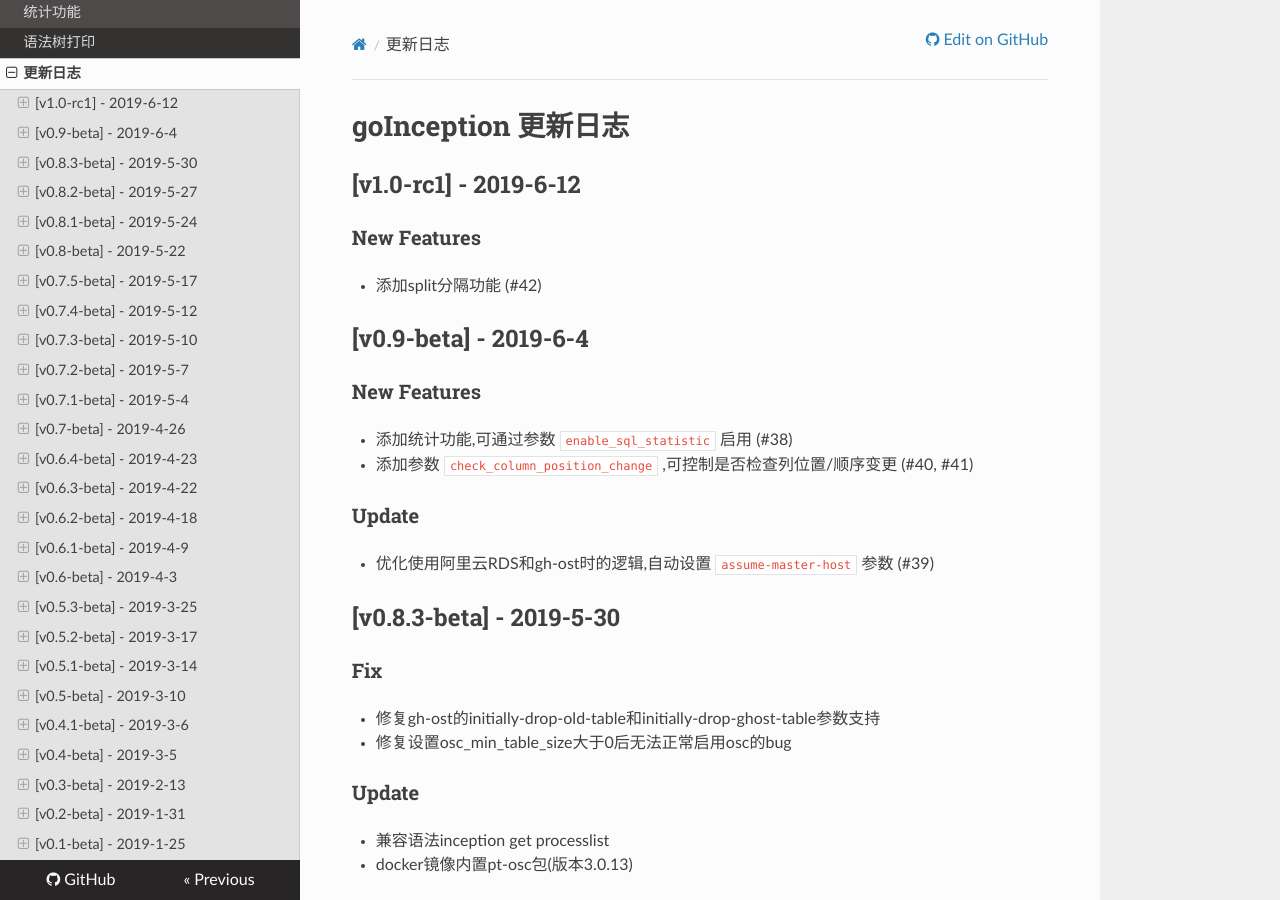
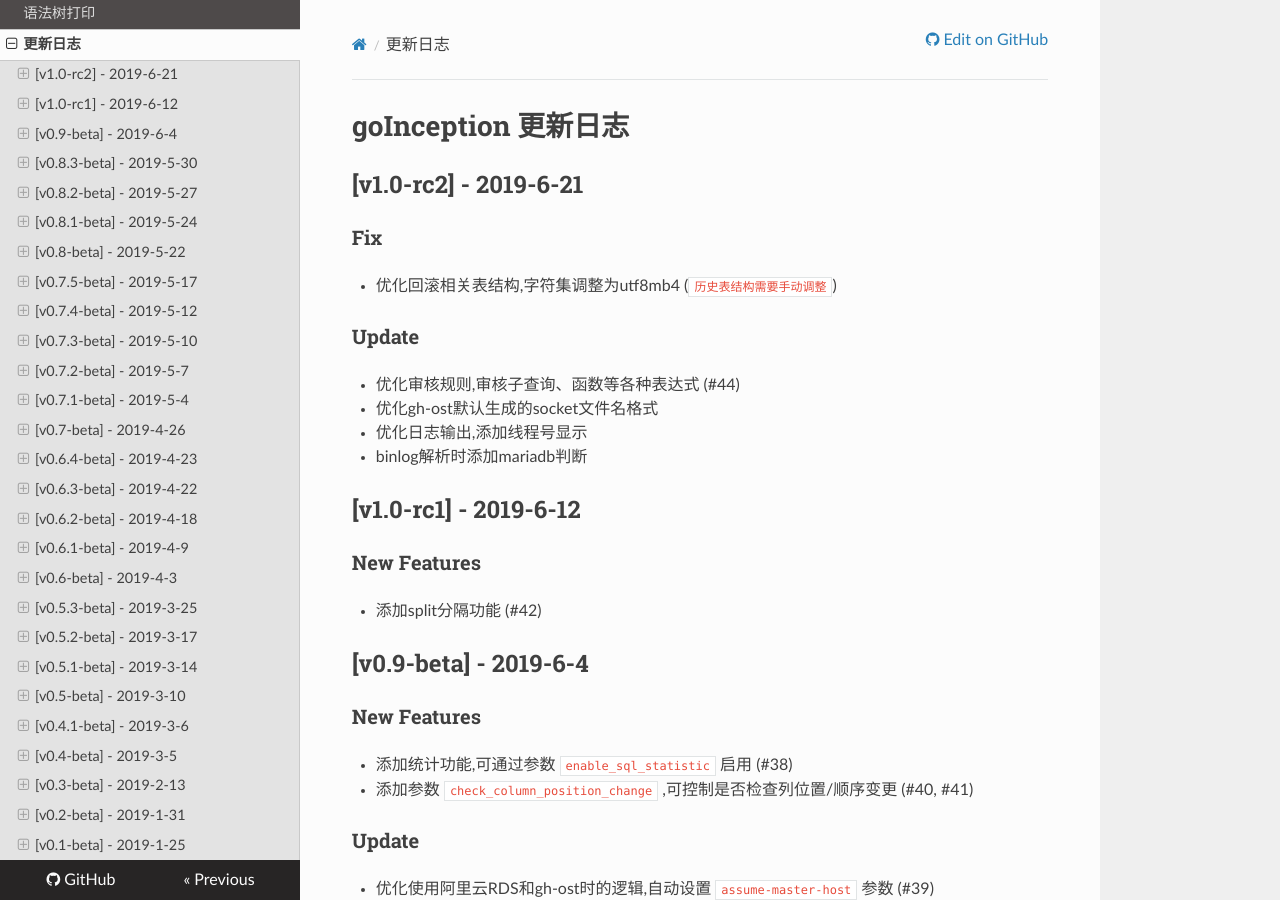
Before and after one commit to hanchuanchuan/goInception, an MkDocs documentation site: the page built from docs/changelog.md, in a window 1280 px wide and 900 px high. Built offline with MkDocs 1.6.1, drawn with Linux system fonts in a browser that asks for light colours; nearby versions of some CDN libraries.

Commit message:
release: v1.0-rc2

```diff
--- a/docs/changelog.md
+++ b/docs/changelog.md
@@ -1,4 +1,16 @@
 # goInception 更新日志
+
+
+## [v1.0-rc2] - 2019-6-21
+
+### Fix
+* 优化回滚相关表结构,字符集调整为utf8mb4 (`历史表结构需要手动调整`)
+
+### Update
+* 优化审核规则,审核子查询、函数等各种表达式 (#44)
+* 优化gh-ost默认生成的socket文件名格式
+* 优化日志输出,添加线程号显示
+* binlog解析时添加mariadb判断
 
 
 ## [v1.0-rc1] - 2019-6-12
```
